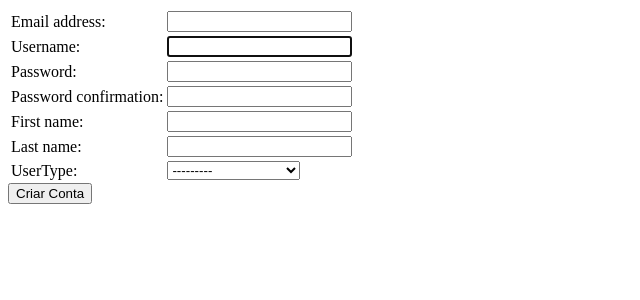
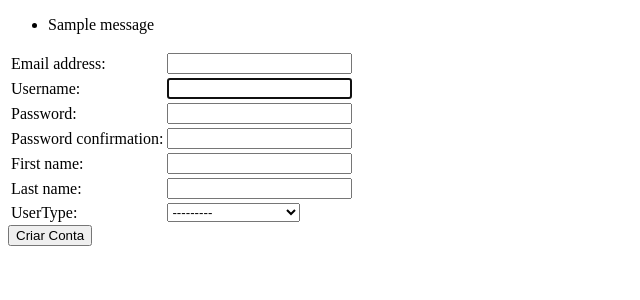
Before and after one commit to bundasmanu/ProjetoMestrado, a Django app: page /create/ in a window 1280 px wide. Shown: the top 300 px of the page, without its empty margins (0-640 px from the left). Run offline with Django 3.2, Linux system fonts and the light colour scheme; tables that the repository leaves empty hold one stand-in row (values such as "Sample post"); one stand-in notice (Sample message) is shown; parts of the project's set-up code (start-up, migrations or seed data) failed here and were passed over.

Commit message:
Create user problem fix. I need to try to create user, without all specific requirements that are required.

```diff
--- a/templates/users/CreateUser.html
+++ b/templates/users/CreateUser.html
@@ -1,5 +1,12 @@
 {% extends 'dataset/index.html' %}
 {% block content %}
+    {% if messages %}
+        <ul class="messages">
+        {% for message in messages %}
+            <li{% if message.tags %} class="{{ message.tags }}"{% endif %}>{{ message }}</li>
+        {% endfor %}
+        </ul>
+    {% endif %}
     <form method="post"> <!--FORM DE CRIACAO DE UM NOVO USER-->
         {% csrf_token %}
         <table class="createTable">
--- a/users/views/CreateUserView.py
+++ b/users/views/CreateUserView.py
@@ -1,14 +1,12 @@
 from django.views.generic.edit import CreateView
 from users.models import CustomUser
 from users.forms.CustomUserForm import CustomUserCreationForm
-from django.core.exceptions import MultipleObjectsReturned
 from datetime import datetime
 from django.contrib.auth import authenticate, login
 from ..models import GroupQueryset
 from django.urls import reverse
-import expDjango.utils as utils
 from django.contrib import messages
-from django.shortcuts import render_to_response, render, HttpResponseRedirect
+from django.shortcuts import HttpResponseRedirect
 import expDjango.utils as utils
 
 class CreateUserView(CreateView):
@@ -26,7 +24,7 @@ class CreateUserView(CreateView):
     def form_valid(self, form):
 
         try:
-
+            self.clean_messages()
             # GET DATA ON THE FORM'S --> I PASS THE CONTENT ON FORM TO MY MODEL
             self.get_content_form(form)
 
@@ -65,12 +63,11 @@ class CreateUserView(CreateView):
 
     def form_invalid(self, form):
         try:
-            self.clean_messages()
             print(form.errors)
-            messages.add_message(self.request, messages.INFO, 'ERROR ON CREATION')
+            messages.add_message(self.request, messages.INFO, form.error_messages)
             #kwargs = {"form" : form}
             #context = self.get_context_data(**kwargs)
-            return render_to_response(self.get_context_data(form=form)) #https://books.google.pt/books?id=8sU7DwAAQBAJ&pg=PA424&lpg=PA424&dq=how+can+i+pass+form+on+form_invalid()+django&source=bl&ots=RNfTHOcCCo&sig=ACfU3U30nGH3-dwZM1BuQK-Dfx-HpqfTdw&hl=pt-PT&sa=X&ved=2ahUKEwikwKfM5MrnAhVQx4UKHf5-DRYQ6AEwB3oECAoQAQ#v=onepage&q=how%20can%20i%20pass%20form%20on%20form_invalid()%20django&f=false
+            return self.render_to_response(self.get_context_data()) #https://books.google.pt/books?id=8sU7DwAAQBAJ&pg=PA424&lpg=PA424&dq=how+can+i+pass+form+on+form_invalid()+django&source=bl&ots=RNfTHOcCCo&sig=ACfU3U30nGH3-dwZM1BuQK-Dfx-HpqfTdw&hl=pt-PT&sa=X&ved=2ahUKEwikwKfM5MrnAhVQx4UKHf5-DRYQ6AEwB3oECAoQAQ#v=onepage&q=how%20can%20i%20pass%20form%20on%20form_invalid()%20django&f=false
         except:
             raise
 
```
